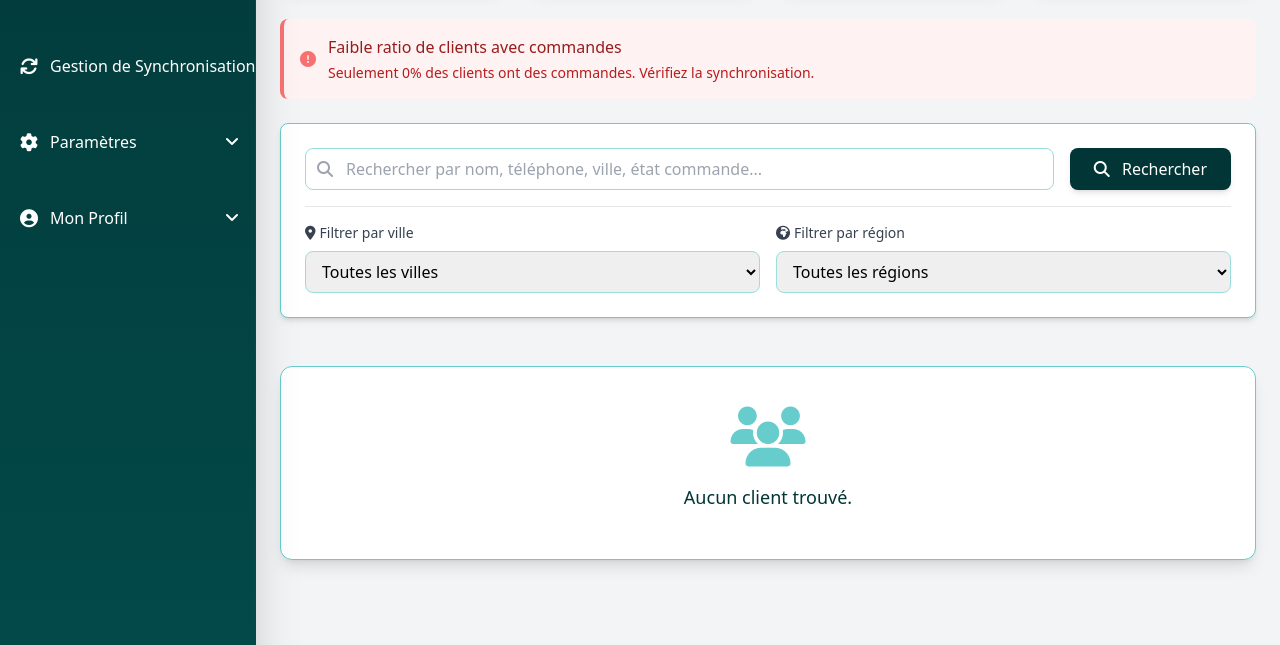
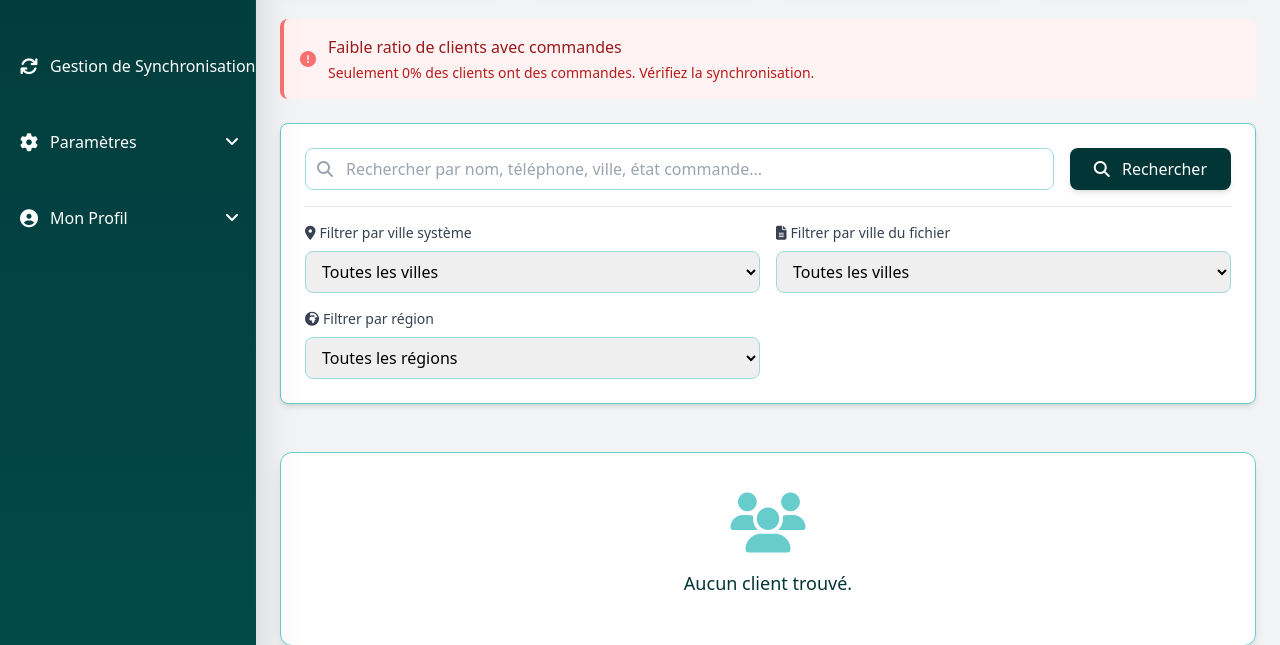
Before and after one commit to mpigajesse/YZ-CMD, a Django app: page /client/liste/ in a window 1280 px wide. Shown: the part 437-1082 px from the top of the page. Run offline with Django 5.2, Linux system fonts and the light colour scheme; the visitor is signed in with stand-in values (Sample User, id 1); data comes from the database, SQL or seed files in the repository; data that the repository does not hold is empty; some libraries are stand-ins or nearby versions.

Commit message:
recherche optimiser des clients et commandes coté admin tout en tenant compte de la ville in it

```diff
--- a/client/views.py
+++ b/client/views.py
@@ -28,6 +28,7 @@ def liste_clients(request):
 
     # Filtres
     ville_filter = request.GET.get('ville_filter', '')
+    ville_init_filter = request.GET.get('ville_init_filter', '')
     region_filter = request.GET.get('region_filter', '')
 
     if search_query:
@@ -37,35 +38,49 @@ def liste_clients(request):
         # Construction de la requête de recherche
         search_conditions = Q()
 
-        for term in search_terms:
-            term_conditions = (
-                # Recherche dans les données du client
-                Q(nom__icontains=term) |
-                Q(prenom__icontains=term) |
-                Q(numero_tel__icontains=term) |
-                Q(email__icontains=term) |
-                Q(adresse__icontains=term) |
-                Q(id__icontains=term) |  # Recherche par ID client
+        # Vérifier si la recherche correspond exactement à une ville_init
+        # Si oui, on filtre directement sur derniere_ville_init pour être cohérent avec le filtre
+        exact_ville_init_match = Commande.objects.filter(
+            ville_init__iexact=search_query
+        ).exists()
 
-                # Recherche dans les commandes associées
-                Q(commandes__id_yz__icontains=term) |
-                Q(commandes__num_cmd__icontains=term) |
-                Q(commandes__total_cmd__icontains=term) |
+        if exact_ville_init_match:
+            # Si la recherche correspond exactement à une ville_init, on filtre directement
+            search_conditions = Q(derniere_ville_init__iexact=search_query)
+        else:
+            # Sinon, on utilise la recherche normale par termes
+            for term in search_terms:
+                term_conditions = (
+                    # Recherche dans les données du client
+                    Q(nom__icontains=term) |
+                    Q(prenom__icontains=term) |
+                    Q(numero_tel__icontains=term) |
+                    Q(email__icontains=term) |
+                    Q(adresse__icontains=term) |
+                    Q(id__icontains=term) |  # Recherche par ID client
+                    Q(derniere_ville_init__icontains=term) |
 
-                # Recherche dans les villes des commandes
-                Q(commandes__ville__nom__icontains=term) |
-                Q(commandes__ville_init__icontains=term) |
+                    # Recherche dans les commandes associées
+                    Q(commandes__id_yz__icontains=term) |
+                    Q(commandes__num_cmd__icontains=term) |
+                    Q(commandes__total_cmd__icontains=term) |
 
-                # Recherche dans les états des commandes
-                Q(commandes__etats__enum_etat__libelle__icontains=term) |
 
-                # Recherche dans les produits des commandes
-                Q(commandes__produit_init__icontains=term)
-            )
-            search_conditions &= term_conditions
+                    # Recherche dans les villes des commandes
+                    Q(commandes__ville__nom__icontains=term) |
+                    Q(commandes__ville_init__icontains=term) |
+                    Q(commandes__ville__region__nom_region__icontains=term) |
+
+                    # Recherche dans les états des commandes
+                    Q(commandes__etats__enum_etat__libelle__icontains=term) |
+
+                    # Recherche dans les produits des commandes
+                    Q(commandes__produit_init__icontains=term)
+                )
+                search_conditions &= term_conditions
 
         # Recherche globale si un seul terme (pour retrouver "Dupont Jean" avec "Jean Dupont")
-        if len(search_terms) == 1:
+        if not exact_ville_init_match and len(search_terms) == 1:
             global_term = search_query.strip()
             search_conditions |= (
                 Q(nom__icontains=global_term) |
@@ -82,24 +97,46 @@ def liste_clients(request):
 
         clients = clients.filter(search_conditions).distinct()
 
-    # Filtres spécifiques
+    # Filtres spécifiques - indépendants les uns des autres
     if ville_filter:
         try:
             # On récupère l'objet Ville pour pouvoir utiliser son nom dans la recherche
             ville_obj = Ville.objects.get(id=ville_filter)
 
-            # On filtre sur les clients qui ont des commandes avec
-            # SOIT la bonne FK vers Ville, SOIT le bon nom de ville dans ville_init
-            clients = clients.filter(
-                Q(commandes__ville_id=ville_filter) |
-                Q(commandes__ville_init__iexact=ville_obj.nom)
-            ).distinct()
+            # Récupérer les IDs des clients qui ont au moins une commande avec cette ville
+            client_ids_with_ville = Commande.objects.filter(
+                Q(ville_id=ville_filter) |
+                Q(ville_init__iexact=ville_obj.nom)
+            ).values_list('client_id', flat=True).distinct()
+
+            # Filtrer les clients par ces IDs
+            clients = clients.filter(id__in=client_ids_with_ville)
         except Ville.DoesNotExist:
             # Si l'ID de la ville fourni n'est pas valide, on ignore simplement le filtre
             pass
 
+    # Filtre par ville initiale - indépendant des autres filtres
+    if ville_init_filter:
+        # Récupérer les IDs des clients qui ont au moins une commande avec cette ville_init
+        client_ids_with_ville_init = Commande.objects.filter(
+            ville_init__iexact=ville_init_filter
+        ).values_list('client_id', flat=True).distinct()
+
+        # Filtrer les clients par ces IDs
+        clients = clients.filter(id__in=client_ids_with_ville_init)
+
+        # Assurons-nous également que la dernière ville_init correspond au filtre
+        # pour que l'affichage soit cohérent avec la valeur affichée dans le tableau
+        clients = clients.filter(derniere_ville_init=ville_init_filter)
+
     if region_filter:
-        clients = clients.filter(commandes__ville__region_id=region_filter).distinct()
+        # Récupérer les IDs des clients qui ont au moins une commande dans cette région
+        client_ids_with_region = Commande.objects.filter(
+            ville__region_id=region_filter
+        ).values_list('client_id', flat=True).distinct()
+
+        # Filtrer les clients par ces IDs
+        clients = clients.filter(id__in=client_ids_with_region)
 
     # Triez par date de création par défaut
     clients = clients.order_by('-date_creation')
@@ -138,6 +175,9 @@ def liste_clients(request):
     villes = Ville.objects.all().order_by('nom')
     regions = Region.objects.all().order_by('nom_region')
 
+    # Récupérer les villes uniques du champ ville_init pour le filtre
+    villes_init = Commande.objects.exclude(ville_init__isnull=True).exclude(ville_init='').values_list('ville_init', flat=True).distinct().order_by('ville_init')
+
     # Calculer les pourcentages
     pourcentage_avec_commandes = round((clients_avec_commandes / total_clients * 100), 1) if total_clients > 0 else 0
     pourcentage_sans_commandes = round((clients_sans_commandes / total_clients * 100), 1) if total_clients > 0 else 0
@@ -146,8 +186,10 @@ def liste_clients(request):
         'page_obj': page_obj,
         'search_query': search_query,
         'ville_filter': ville_filter,
+        'ville_init_filter': ville_init_filter,
         'region_filter': region_filter,
         'villes': villes,
+        'villes_init': villes_init,
         'regions': regions,
         'total_clients': total_clients,
         'clients_avec_commandes': clients_avec_commandes,
--- a/templates/client/liste_clients.html
+++ b/templates/client/liste_clients.html
@@ -182,7 +182,7 @@
                 <!-- Filtre par Ville -->
                 <div>
                     <label for="ville_filter" class="block text-sm font-medium text-gray-700 mb-2">
-                        <i class="fas fa-map-marker-alt mr-1"></i>Filtrer par ville
+                        <i class="fas fa-map-marker-alt mr-1"></i>Filtrer par ville système
                     </label>
                     <select name="ville_filter" id="ville_filter" class="w-full px-3 py-2 rounded-lg border focus:ring-2 focus:ring-offset-2 transition-all"
                             style="border-color: #99dddd; focus:ring-color: var(--admin-color);">
@@ -190,6 +190,21 @@
                         {% for ville in villes %}
                         <option value="{{ ville.id }}" {% if ville_filter == ville.id|stringformat:"s" %}selected{% endif %}>
                             {{ ville.nom }}
+                        </option>
+                        {% endfor %}
+                    </select>
+                </div>
+                <!-- Filtre par Ville Initiale -->
+                <div>
+                    <label for="ville_init_filter" class="block text-sm font-medium text-gray-700 mb-2">
+                        <i class="fas fa-file-alt mr-1"></i>Filtrer par ville du fichier
+                    </label>
+                    <select name="ville_init_filter" id="ville_init_filter" class="w-full px-3 py-2 rounded-lg border focus:ring-2 focus:ring-offset-2 transition-all"
+                            style="border-color: #99dddd; focus:ring-color: var(--admin-color);">
+                        <option value="">Toutes les villes</option>
+                        {% for ville_init in villes_init %}
+                        <option value="{{ ville_init }}" {% if ville_init_filter == ville_init %}selected{% endif %}>
+                            {{ ville_init }}
                         </option>
                         {% endfor %}
                     </select>
@@ -305,12 +320,12 @@
                     <ul class="flex items-center -space-x-px">
                         {% if page_obj.has_previous %}
                             <li>
-                                <a href="?page=1{% if search_query %}&search={{ search_query }}{% endif %}{% if ville_filter %}&ville_filter={{ ville_filter }}{% endif %}{% if region_filter %}&region_filter={{ region_filter }}{% endif %}" class="px-3 py-2 leading-tight bg-white border rounded-l-lg hover:bg-gray-100" style="color: var(--admin-color); border-color: var(--admin-light-accent);">
+                                <a href="?page=1{% if search_query %}&search={{ search_query }}{% endif %}{% if ville_filter %}&ville_filter={{ ville_filter }}{% endif %}{% if ville_init_filter %}&ville_init_filter={{ ville_init_filter }}{% endif %}{% if region_filter %}&region_filter={{ region_filter }}{% endif %}" class="px-3 py-2 leading-tight bg-white border rounded-l-lg hover:bg-gray-100" style="color: var(--admin-color); border-color: var(--admin-light-accent);">
                                     <i class="fas fa-angle-double-left"></i>
                                 </a>
                             </li>
                             <li>
-                                <a href="?page={{ page_obj.previous_page_number }}{% if search_query %}&search={{ search_query }}{% endif %}{% if ville_filter %}&ville_filter={{ ville_filter }}{% endif %}{% if region_filter %}&region_filter={{ region_filter }}{% endif %}" class="px-3 py-2 leading-tight bg-white border hover:bg-gray-100" style="color: var(--admin-color); border-color: var(--admin-light-accent);">
+                                <a href="?page={{ page_obj.previous_page_number }}{% if search_query %}&search={{ search_query }}{% endif %}{% if ville_filter %}&ville_filter={{ ville_filter }}{% endif %}{% if ville_init_filter %}&ville_init_filter={{ ville_init_filter }}{% endif %}{% if region_filter %}&region_filter={{ region_filter }}{% endif %}" class="px-3 py-2 leading-tight bg-white border hover:bg-gray-100" style="color: var(--admin-color); border-color: var(--admin-light-accent);">
                                     <i class="fas fa-angle-left"></i>
                                 </a>
                             </li>
@@ -323,19 +338,19 @@
                                 </li>
                             {% elif num > page_obj.number|add:'-3' and num < page_obj.number|add:'3' %}
                                 <li>
-                                    <a href="?page={{ num }}{% if search_query %}&search={{ search_query }}{% endif %}{% if ville_filter %}&ville_filter={{ ville_filter }}{% endif %}{% if region_filter %}&region_filter={{ region_filter }}{% endif %}" class="px-3 py-2 leading-tight bg-white border hover:bg-gray-100" style="color: var(--admin-color); border-color: var(--admin-light-accent);">{{ num }}</a>
+                                    <a href="?page={{ num }}{% if search_query %}&search={{ search_query }}{% endif %}{% if ville_filter %}&ville_filter={{ ville_filter }}{% endif %}{% if ville_init_filter %}&ville_init_filter={{ ville_init_filter }}{% endif %}{% if region_filter %}&region_filter={{ region_filter }}{% endif %}" class="px-3 py-2 leading-tight bg-white border hover:bg-gray-100" style="color: var(--admin-color); border-color: var(--admin-light-accent);">{{ num }}</a>
                                 </li>
                             {% endif %}
                         {% endfor %}
 
                         {% if page_obj.has_next %}
                             <li>
-                                <a href="?page={{ page_obj.next_page_number }}{% if search_query %}&search={{ search_query }}{% endif %}{% if ville_filter %}&ville_filter={{ ville_filter }}{% endif %}{% if region_filter %}&region_filter={{ region_filter }}{% endif %}" class="px-3 py-2 leading-tight bg-white border hover:bg-gray-100" style="color: var(--admin-color); border-color: var(--admin-light-accent);">
+                                <a href="?page={{ page_obj.next_page_number }}{% if search_query %}&search={{ search_query }}{% endif %}{% if ville_filter %}&ville_filter={{ ville_filter }}{% endif %}{% if ville_init_filter %}&ville_init_filter={{ ville_init_filter }}{% endif %}{% if region_filter %}&region_filter={{ region_filter }}{% endif %}" class="px-3 py-2 leading-tight bg-white border hover:bg-gray-100" style="color: var(--admin-color); border-color: var(--admin-light-accent);">
                                     <i class="fas fa-angle-right"></i>
                                 </a>
                             </li>
                             <li>
-                                <a href="?page={{ page_obj.paginator.num_pages }}{% if search_query %}&search={{ search_query }}{% endif %}{% if ville_filter %}&ville_filter={{ ville_filter }}{% endif %}{% if region_filter %}&region_filter={{ region_filter }}{% endif %}" class="px-3 py-2 leading-tight bg-white border rounded-r-lg hover:bg-gray-100" style="color: var(--admin-color); border-color: var(--admin-light-accent);">
+                                <a href="?page={{ page_obj.paginator.num_pages }}{% if search_query %}&search={{ search_query }}{% endif %}{% if ville_filter %}&ville_filter={{ ville_filter }}{% endif %}{% if ville_init_filter %}&ville_init_filter={{ ville_init_filter }}{% endif %}{% if region_filter %}&region_filter={{ region_filter }}{% endif %}" class="px-3 py-2 leading-tight bg-white border rounded-r-lg hover:bg-gray-100" style="color: var(--admin-color); border-color: var(--admin-light-accent);">
                                     <i class="fas fa-angle-double-right"></i>
                                 </a>
                             </li>
@@ -464,6 +479,13 @@
         const villeFilter = document.getElementById('ville_filter');
         if (villeFilter) {
             villeFilter.addEventListener('change', function() {
+                this.closest('form').submit();
+            });
+        }
+
+        const villeInitFilter = document.getElementById('ville_init_filter');
+        if (villeInitFilter) {
+            villeInitFilter.addEventListener('change', function() {
                 this.closest('form').submit();
             });
         }
--- a/templates/commande/affectees.html
+++ b/templates/commande/affectees.html
@@ -411,7 +411,7 @@ function viewCart(commandeId) {
             if (data.success) {
                 const html = buildCartHTML(data);
                 document.getElementById('cartContent').innerHTML = html;
-                document.getElementById('cartModal').classList.remove('hidden');
+            document.getElementById('cartModal').classList.remove('hidden');
             } else {
                 alert(data.error || 'Erreur lors du chargement du panier');
             }
--- a/templates/commande/non_affectees.html
+++ b/templates/commande/non_affectees.html
@@ -786,7 +786,7 @@ function viewCart(commandeId) {
             if (data.success) {
                 const html = buildCartHTML(data);
                 document.getElementById('cartContent').innerHTML = html;
-                document.getElementById('cartModal').classList.remove('hidden');
+            document.getElementById('cartModal').classList.remove('hidden');
             } else {
                 showToast(data.error || 'Erreur lors du chargement du panier', 'error');
             }
```
Also changed, not shown: commande/views.py (+47 -18 lines), templates/commande/liste.html (+38 -3 lines).
